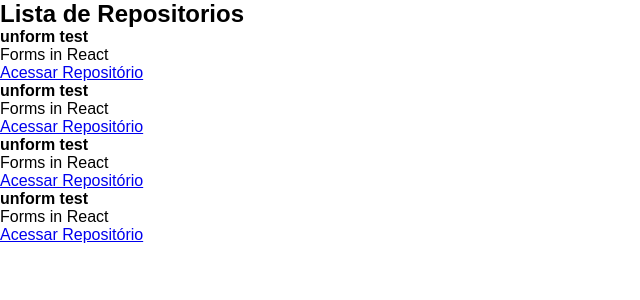
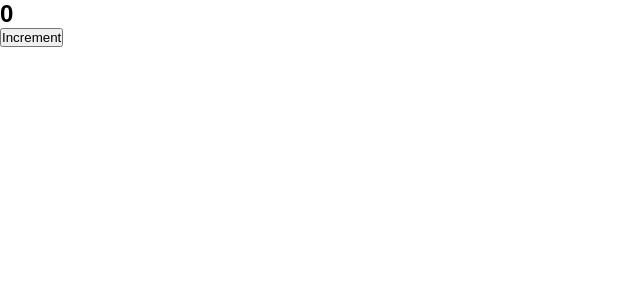
Before and after one commit to rvansan/github-explorer, a React app: page / in a window 1280 px wide. Shown: the top 300 px of the page, without its empty margins (0-640 px from the left). Built offline with nearby package versions, Linux system fonts and the light colour scheme.

Commit message:
03- Estado do Componente

```diff
--- a/src/App.jsx
+++ b/src/App.jsx
@@ -1,6 +1,8 @@
-import { RepositoryList } from './components/RepositoryList'
+//import { RepositoryList } from './components/RepositoryList'
+import { Counter } from './components/Counter'
 import './styles/global.scss'
 
 export function App() {
-    return <RepositoryList/>
+    //return <RepositoryList/>
+    return <Counter />
 }
--- /dev/null
+++ b/src/components/Counter.jsx
@@ -0,0 +1,17 @@
+import { useState } from 'react';
+
+export function Counter(){
+
+    let [counter, setCounter] = useState(0);
+
+    function increment(){
+        setCounter(counter + 1);
+    }
+
+    return (
+        <div>
+            <h2>{counter}</h2>
+            <button type="button" onClick={increment}>Increment</button>
+        </div>
+    );
+}
```
